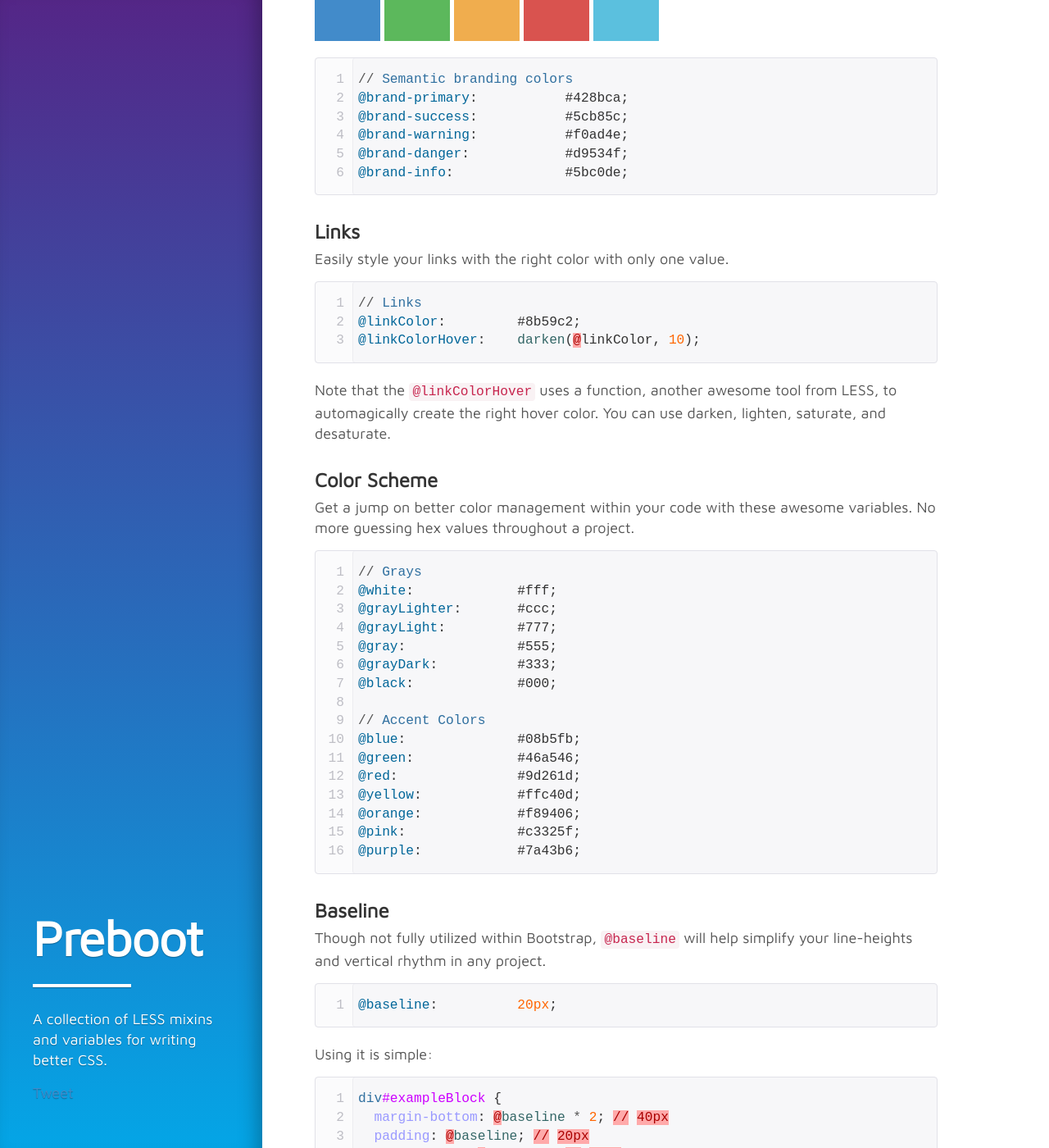
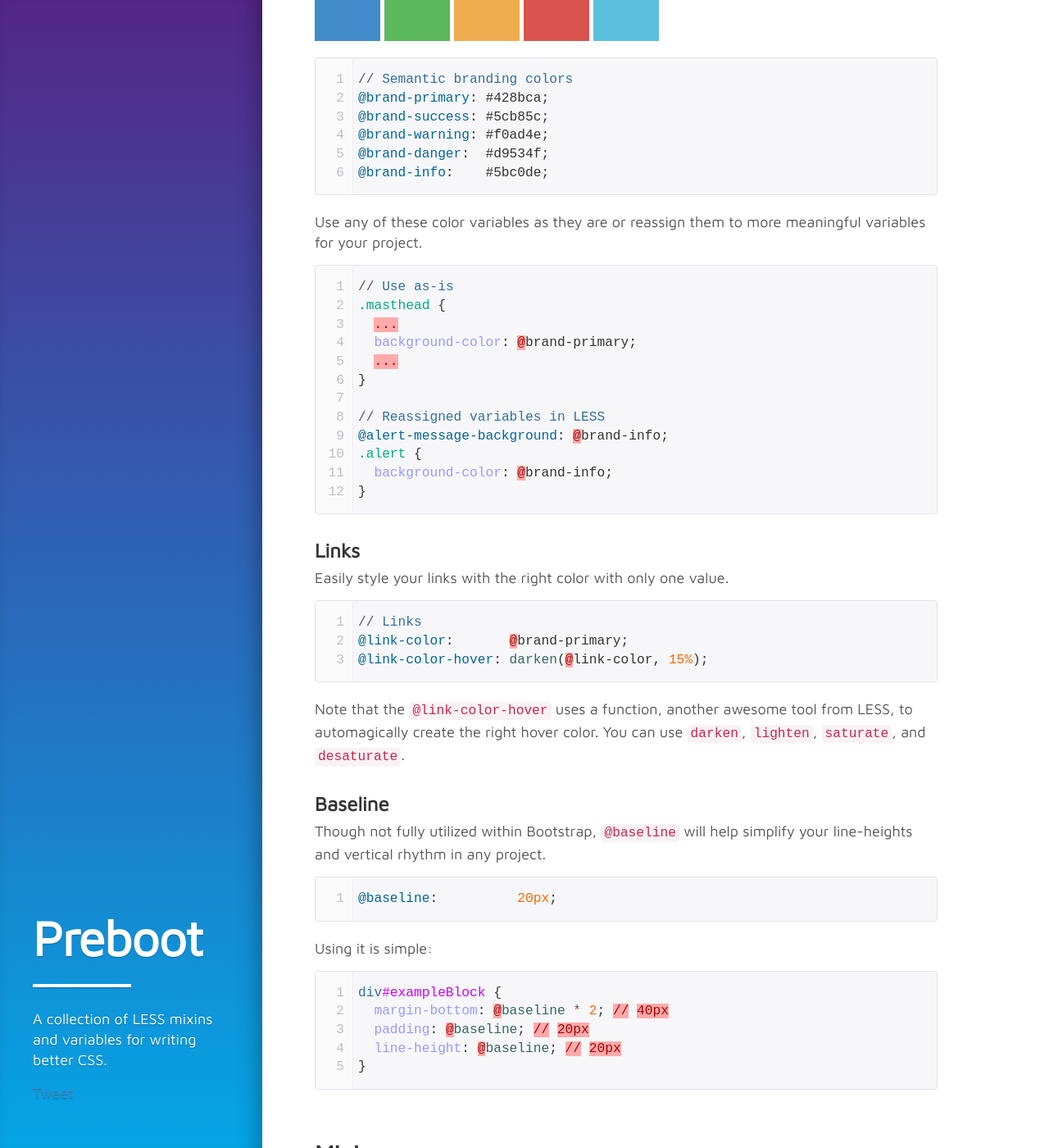
Before and after one commit to mdo/preboot, a Jekyll site: the page built from index.html, in a window 1280 px wide and 1400 px high, scrolled down 1632 px. Shown: the whole window at 82% size. Built offline with Jekyll 4.4.1, drawn with Linux system fonts in a browser that asks for light colours; comment, search, counter and statistics services are not loaded.

Commit message:
improve comment rendering in pygments css; add usage example for color schemes

```diff
--- a/index.html
+++ b/index.html
@@ -63,7 +63,6 @@
   <h2 class="header-divider" id="variables">Variables</h2>
   <p>Variables have never existed in CSS, but with LESS, they're all up in da club. Bootstrap includes a set of great colors perfect for just about any project as an example of how to use variables.</p>
 
-
   <h3 id="variables-color">Colors</h3>
   <p>Easily make use of two color schemes included in Preboot: grayscale and semantic. Grayscale colors provide quick access to shades of black (in increments of 10%) while semantic include various colors assigned to semantic values.</p>
   <div class="color-swatches">
@@ -79,15 +78,15 @@
   </div>
 {% highlight css linenos %}
 // Grayscale
-@black-10:                darken(#fff, 10%);
-@black-20:                darken(#fff, 20%);
-@black-30:                darken(#fff, 30%);
-@black-40:                darken(#fff, 40%);
-@black-50:                darken(#fff, 50%);
-@black-60:                darken(#fff, 60%);
-@black-70:                darken(#fff, 70%);
-@black-80:                darken(#fff, 80%);
-@black-90:                darken(#fff, 90%);
+@black-10: darken(#fff, 10%);
+@black-20: darken(#fff, 20%);
+@black-30: darken(#fff, 30%);
+@black-40: darken(#fff, 40%);
+@black-50: darken(#fff, 50%);
+@black-60: darken(#fff, 60%);
+@black-70: darken(#fff, 70%);
+@black-80: darken(#fff, 80%);
+@black-90: darken(#fff, 90%);
 {% endhighlight %}
 
   <div class="color-swatches">
@@ -99,48 +98,46 @@
   </div>
 {% highlight css linenos %}
 // Semantic branding colors
-@brand-primary:           #428bca;
-@brand-success:           #5cb85c;
-@brand-warning:           #f0ad4e;
-@brand-danger:            #d9534f;
-@brand-info:              #5bc0de;
+@brand-primary: #428bca;
+@brand-success: #5cb85c;
+@brand-warning: #f0ad4e;
+@brand-danger:  #d9534f;
+@brand-info:    #5bc0de;
+{% endhighlight %}
+
+  <p>Use any of these color variables as they are or reassign them to more meaningful variables for your project.</p>
+{% highlight css linenos %}
+// Use as-is
+.masthead {
+  ...
+  background-color: @brand-primary;
+  ...
+}
+
+// Reassigned variables in LESS
+@alert-message-background: @brand-info;
+.alert {
+  background-color: @brand-info;
+}
 {% endhighlight %}
 
 
-  <h3 id="links">Links</h3>
+
+  <h3 id="variables-links">Links</h3>
   <p>Easily style your links with the right color with only one value.</p>
 {% highlight css linenos %}
 // Links
-@linkColor:         #8b59c2;
-@linkColorHover:    darken(@linkColor, 10);
+@link-color:       @brand-primary;
+@link-color-hover: darken(@link-color, 15%);
 {% endhighlight %}
-  <p>Note that the <code>@linkColorHover</code> uses a function, another awesome tool from LESS, to automagically create the right hover color. You can use darken, lighten, saturate, and desaturate.</p>
-  <h3 id="scheme">Color Scheme</h3>
-  <p>Get a jump on better color management within your code with these awesome variables. No more guessing hex values throughout a project.</p>
-{% highlight css linenos %}
-// Grays
-@white:             #fff;
-@grayLighter:       #ccc;
-@grayLight:         #777;
-@gray:              #555;
-@grayDark:          #333;
-@black:             #000;
+  <p>Note that the <code>@link-color-hover</code> uses a function, another awesome tool from LESS, to automagically create the right hover color. You can use <code>darken</code>, <code>lighten</code>, <code>saturate</code>, and <code>desaturate</code>.</p>
 
-// Accent Colors
-@blue:              #08b5fb;
-@green:             #46a546;
-@red:               #9d261d;
-@yellow:            #ffc40d;
-@orange:            #f89406;
-@pink:              #c3325f;
-@purple:            #7a43b6;
-{% endhighlight %}
-      <h3 id="baseline">Baseline</h3>
-      <p>Though not fully utilized within Bootstrap, <code>@baseline</code> will help simplify your line-heights and vertical rhythm in any project.</p>
+  <h3 id="baseline">Baseline</h3>
+  <p>Though not fully utilized within Bootstrap, <code>@baseline</code> will help simplify your line-heights and vertical rhythm in any project.</p>
 {% highlight css linenos %}
 @baseline:          20px;
 {% endhighlight %}
-      <p>Using it is simple:</p>
+  <p>Using it is simple:</p>
 {% highlight css linenos %}
 div#exampleBlock {
   margin-bottom: @baseline * 2; // 40px
--- a/less/preboot.less
+++ b/less/preboot.less
@@ -22,19 +22,7 @@
 
 // Accent Colors
 @blue:              #08b5fb;
-@green:             #46a546;
-@red:               #9d261d;
-@yellow:            #ffc40d;
-@orange:            #f89406;
-@pink:              #c3325f;
 @purple:            #7a43b6;
-
-
-@gray-darker:             #222;
-@gray-dark:               #333;
-@gray:                    #555;
-@gray-light:              #999;
-@gray-lighter:            #eee;
 
 // Brand colors
 @brand-primary:           #428bca;
@@ -45,7 +33,7 @@
 
 // Scaffolding
 @body-background:         #fff;
-@text-color:              @gray-dark;
+@text-color:              @black-50;
 
 // Links
 @link-color:              @brand-primary;
--- a/less/pygments.less
+++ b/less/pygments.less
@@ -60,3 +60,7 @@
 .vg { color: #003333 } /* Name.Variable.Global */
 .vi { color: #003333 } /* Name.Variable.Instance */
 .il { color: #FF6600 } /* Literal.Number.Integer.Long */
+
+.css .o,
+.css .o + .nt,
+.css .nt + .nt { color: #999; }
```
